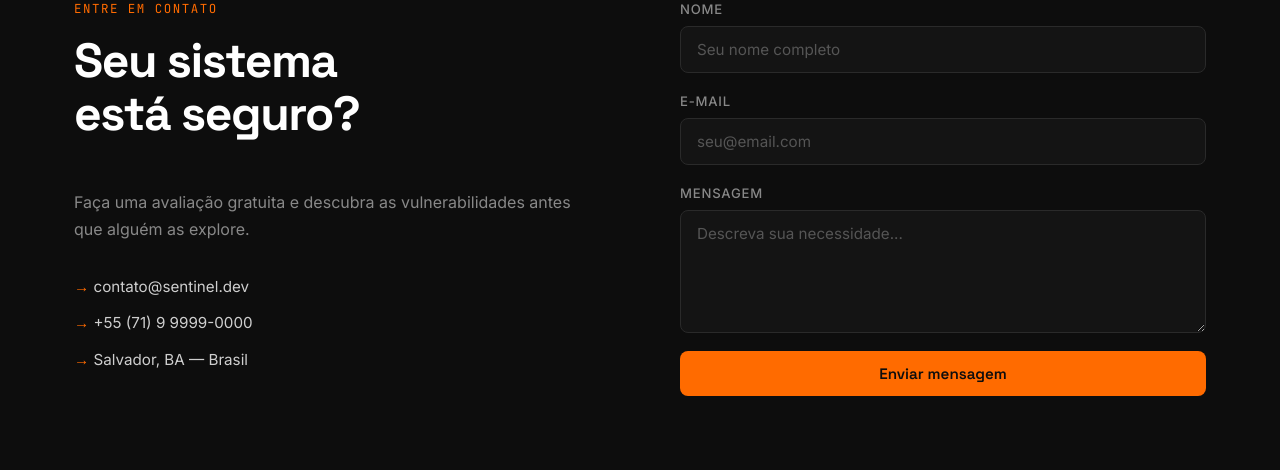
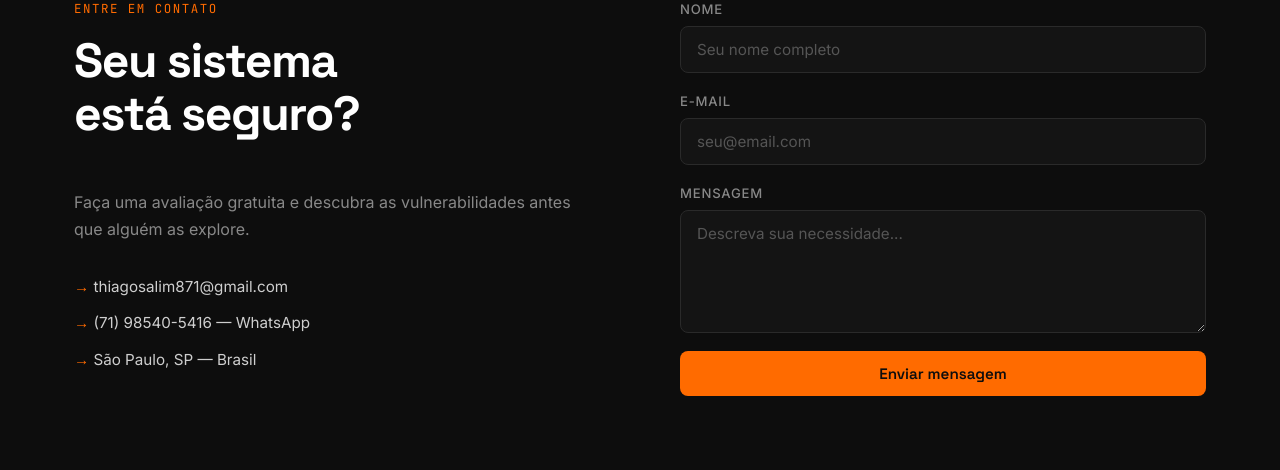
Before and after one commit to salimlazaro04-beep/sentinel, a Flask app: page / in a window 1280 px wide. Shown: the part 3094-3564 px from the top of the page. Run offline with Flask 3, Linux system fonts and the light colour scheme.

Commit message:
atualizar contato

```diff
--- a/templates/index.html
+++ b/templates/index.html
@@ -228,9 +228,9 @@
           <h2 class="section__title">Seu sistema<br />está seguro?</h2>
           <p class="contato__desc">Faça uma avaliação gratuita e descubra as vulnerabilidades antes que alguém as explore.</p>
           <div class="contato__info">
-            <p><span class="accent">→</span> contato@sentinel.dev</p>
-            <p><span class="accent">→</span> +55 (71) 9 9999-0000</p>
-            <p><span class="accent">→</span> Salvador, BA — Brasil</p>
+            <p><span class="accent">→</span> thiagosalim871@gmail.com</p>
+            <p><span class="accent">→</span> <a href="https://wa.me/5571985405416" target="_blank" style="color:inherit;text-decoration:none;">(71) 98540-5416 — WhatsApp</a></p>
+           <p><span class="accent">→</span> São Paulo, SP — Brasil</p>
           </div>
         </div>
         <form class="form" id="contact-form" novalidate>
```
